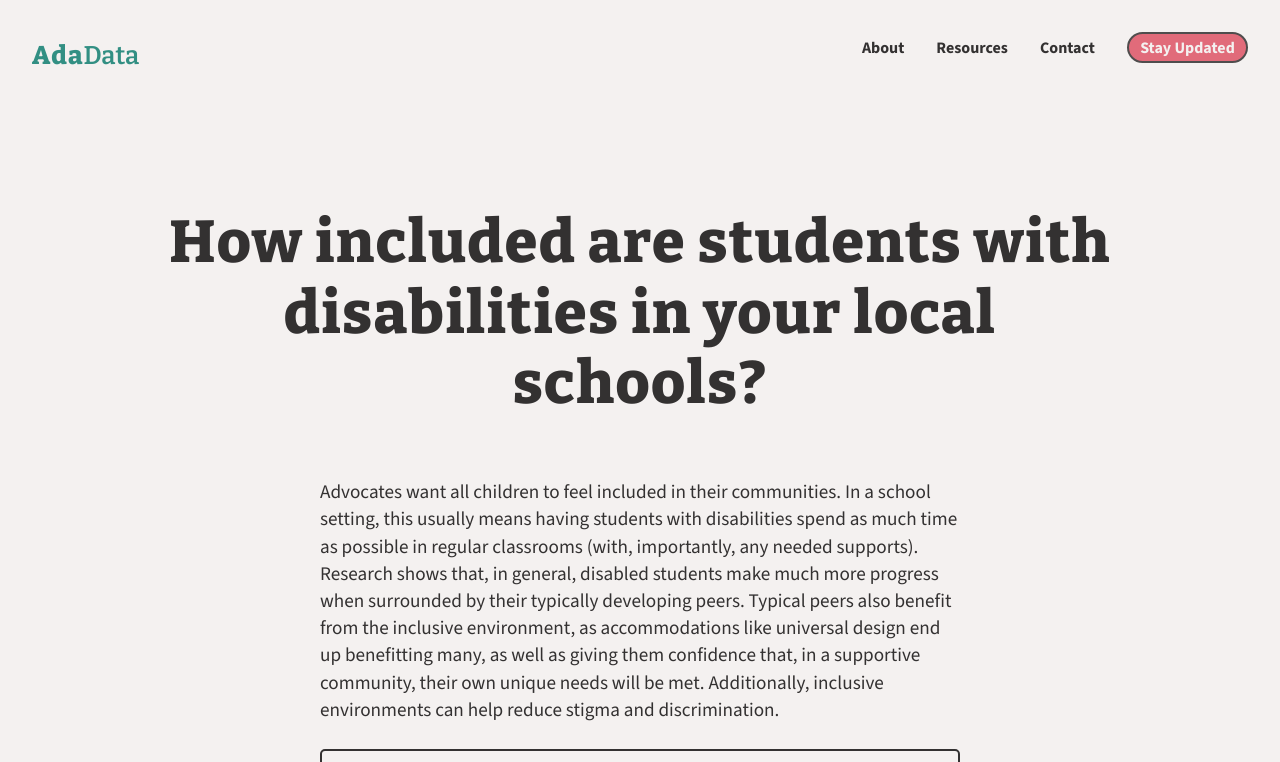
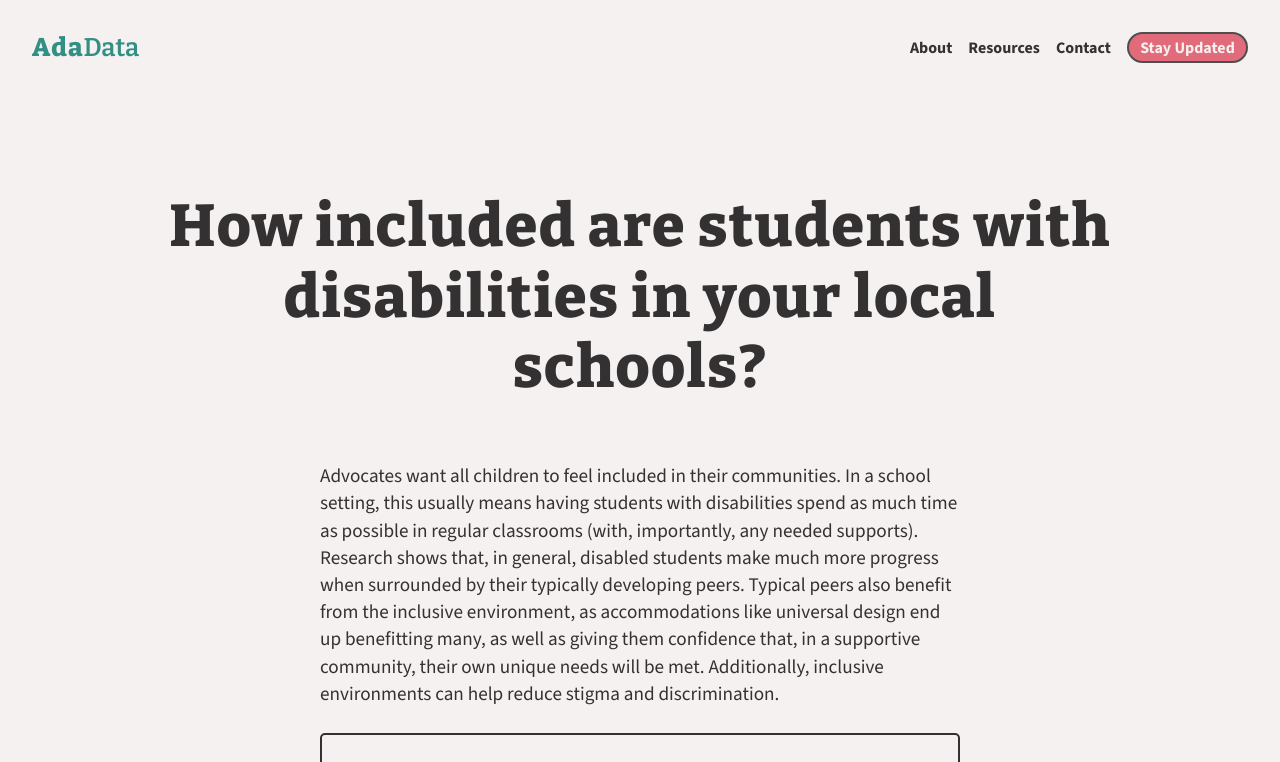
Before and after one commit to bronna/inclusion, a SvelteKit app: page / in a window 1280 px wide. Shown: the top 762 px of the page. Built offline with nearby package versions, Linux system fonts and the light colour scheme.

Commit message:
fallback styling

```diff
--- a/src/components/Header.svelte
+++ b/src/components/Header.svelte
@@ -44,9 +44,9 @@
   }
 
   @media (max-width: 768px) {
-      header {
-          padding: 2rem 1rem;
-      }
+    header {
+      padding: 2rem 1rem;
+    }
   }
 
   .hamburger {
@@ -58,91 +58,92 @@
     color: var(--text-color);
   }
 
-  .nav-links {
+  /* Apply horizontal layout with margins as fallback */
+  .nav-links, .mobile-nav {
     display: flex;
-    /* gap: 2rem; */
     flex-direction: row;
+    margin-right: -1rem; /* Negate the margin for the last item */
+    align-items: center;
   }
 
+  .nav-links a, .mobile-nav a {
+    margin-right: 1rem; /* Fallback spacing */
+  }
+
+  /* Remove margin for the last item */
+  .nav-links a:last-child, .mobile-nav a:last-child {
+    margin-right: 0;
+  }
+
+  /* Specific styles for mobile navigation */
   .mobile-nav {
-    display: flex;
-    flex-direction: column;
-    /* gap: 1rem; */
+    flex-direction: column; /* Stack vertically on mobile */
+    display: none; /* Start hidden and show based on menuOpen */
     position: fixed;
     top: 0;
-    right: -100%;
+    right: 0;
     bottom: 0;
     width: 80%;
     max-width: 300px;
-    transition: left 0.3s ease;
-    background-color: rgba(244, 241, 240, 0.9);
+    background-color: rgba(244, 241, 240, 0.94);
     padding: 1rem;
     box-shadow: 0 8px 16px rgba(0,0,0,0.1);
     z-index: 10;
   }
 
   .mobile-nav.show {
-    right: 0;
+    display: flex; /* Show mobile nav when menu is open */
   }
 
   .close-btn {
-    position: absolute;
-    top: 0.5rem;
-    right: 1rem;
+    align-self: flex-end;
     background: none;
     border: none;
     font-size: 2rem;
     font-weight: 600;
     cursor: pointer;
     color: var(--text-color);
+    margin-bottom: 1rem; /* Space below the close button */
   }
 
   @media (max-width: 768px) {
     .nav-links {
-      display: none !important;
+      display: none;
     }
 
     .hamburger {
-      display: block !important;
-    }
-
-    /* When menuOpen is true, the mobile nav is displayed */
-    .mobile-nav {
-      display: flex;
+      display: block;
     }
   }
 
-  /* Apply gap for browsers that support it */
+  /* Use gap for browsers that support it and reset fallback margins */
   @supports (gap: 1rem) {
     .nav-links, .mobile-nav {
       gap: 1rem;
+      margin-right: 0; /* Reset the negative margin when gap is supported */
     }
     .nav-links a, .mobile-nav a {
-      margin-bottom: 0; /* Reset margin if gap is supported */
+      margin-right: 0; /* Reset margin for horizontal layout */
     }
-  }
-
-  .nav-links {
-    display: flex;
-    align-items: center;
-    gap: 2rem; /* Creates space between navigation links */
+    .mobile-nav {
+      flex-direction: column; /* Ensure mobile nav remains vertical */
+    }
   }
 
   .nav-links a {
     text-decoration: none;
-    color: var(--text-color); /* Replace with your color variable */
-    font-weight: bold; /* Optional: Adjusts the font weight of nav links */
+    color: var(--text-color);
+    font-weight: bold;
     line-height: 1.2;
-    margin-bottom: 1rem;
   }
 
   .nav-links .attention {
-    background-color: var(--separate-color); /* Replace with your color variable */
-    color: var(--background-color); /* Replace with your color variable */
-    padding: 0.25rem 0.7rem; /* Adjusted for uniform padding */
+    background-color: var(--separate-color);
+    color: var(--background-color);
+    padding: 0.25rem 0.7rem;
     border: 2px solid var(--color-text);
-    border-radius: 90px; /* Optional: Adds rounded corners to the button */
-    transition: var(--background-color) 0.3s;
+    border-radius: 90px;
+    transition: background-color 0.3s;
     display: inline-block;
     text-align: center;
     opacity: 0.85;
```
